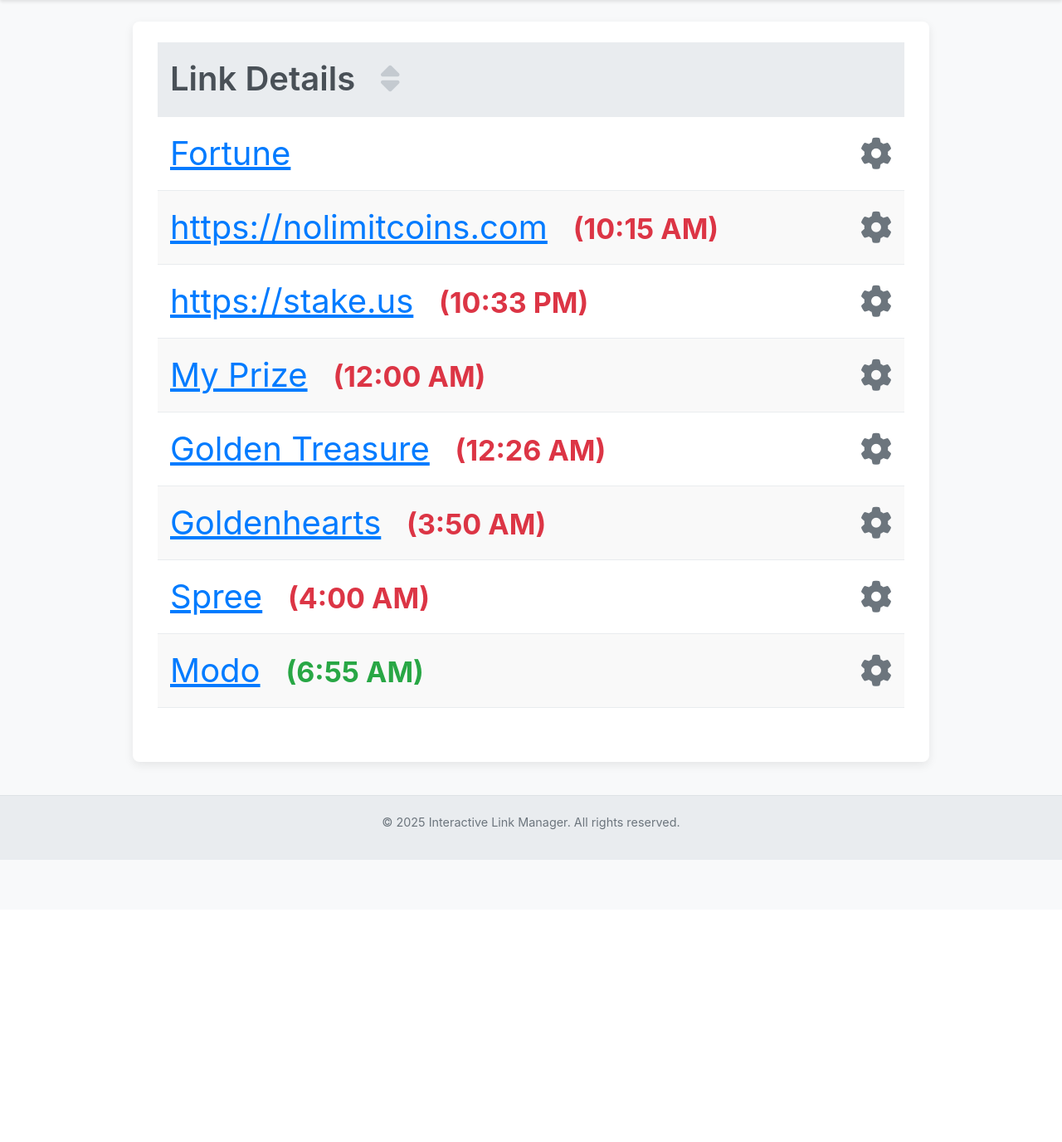
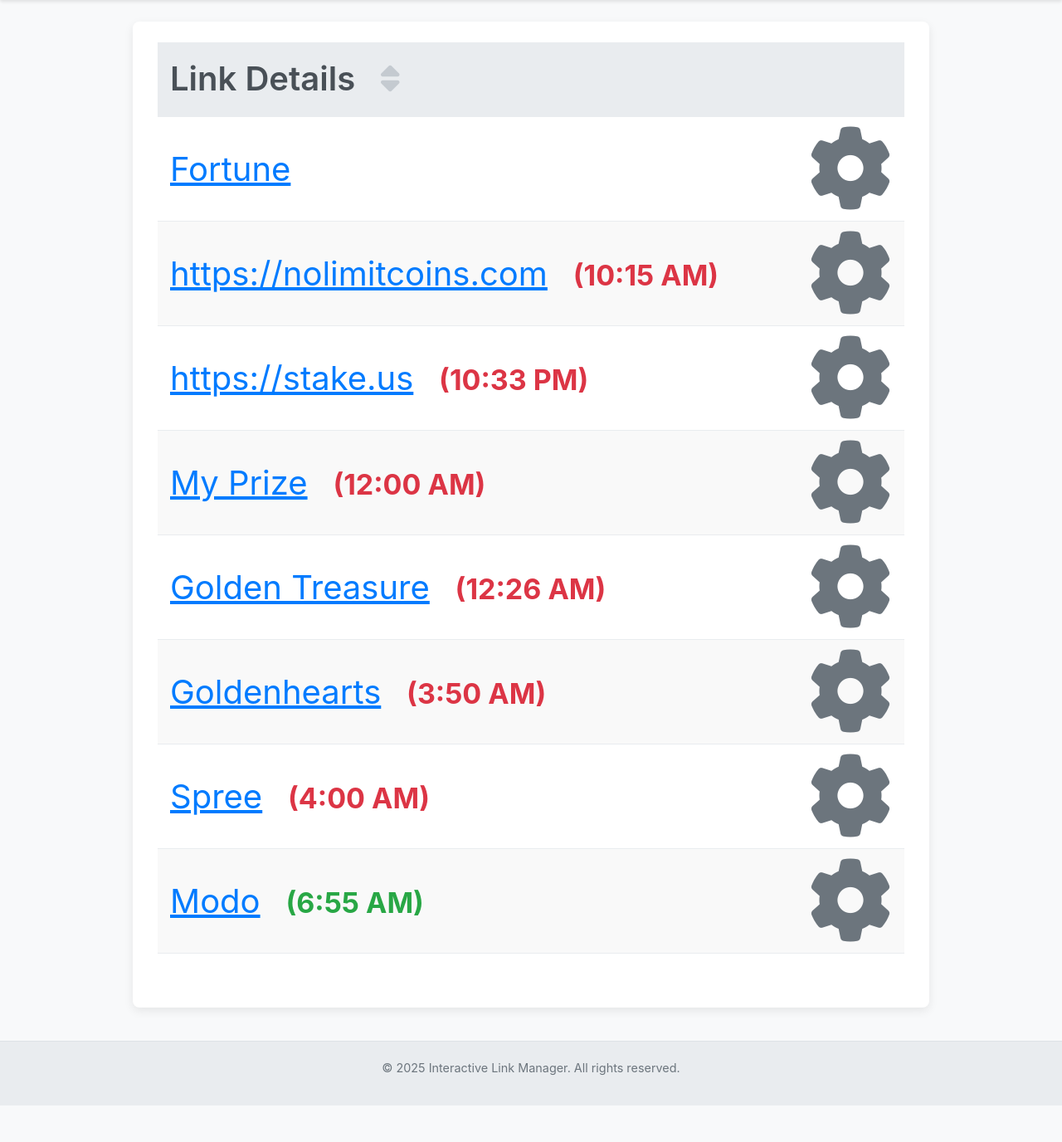
Before and after one commit to tahp/LinkManager, a Flask app: page / in a window 1280 px wide. Shown: the part 74-1450 px from the top of the page at 83% size. Before the commit the page ends 1110 px from the top, so only its background shows below. Run offline with Flask 3, Linux system fonts and the light colour scheme.

Commit message:
Update style.css

```diff
--- a/static/style.css
+++ b/static/style.css
@@ -330,7 +330,7 @@ td.title-cell .link-title-text:hover {
 }
 td.title-cell a.edit-link-icon {
     color: #6c757d;
-    font-size: 0.95em;
+    font-size: 2.5em;
     text-decoration: none;
     flex-shrink: 0;
     line-height: 1;
```
